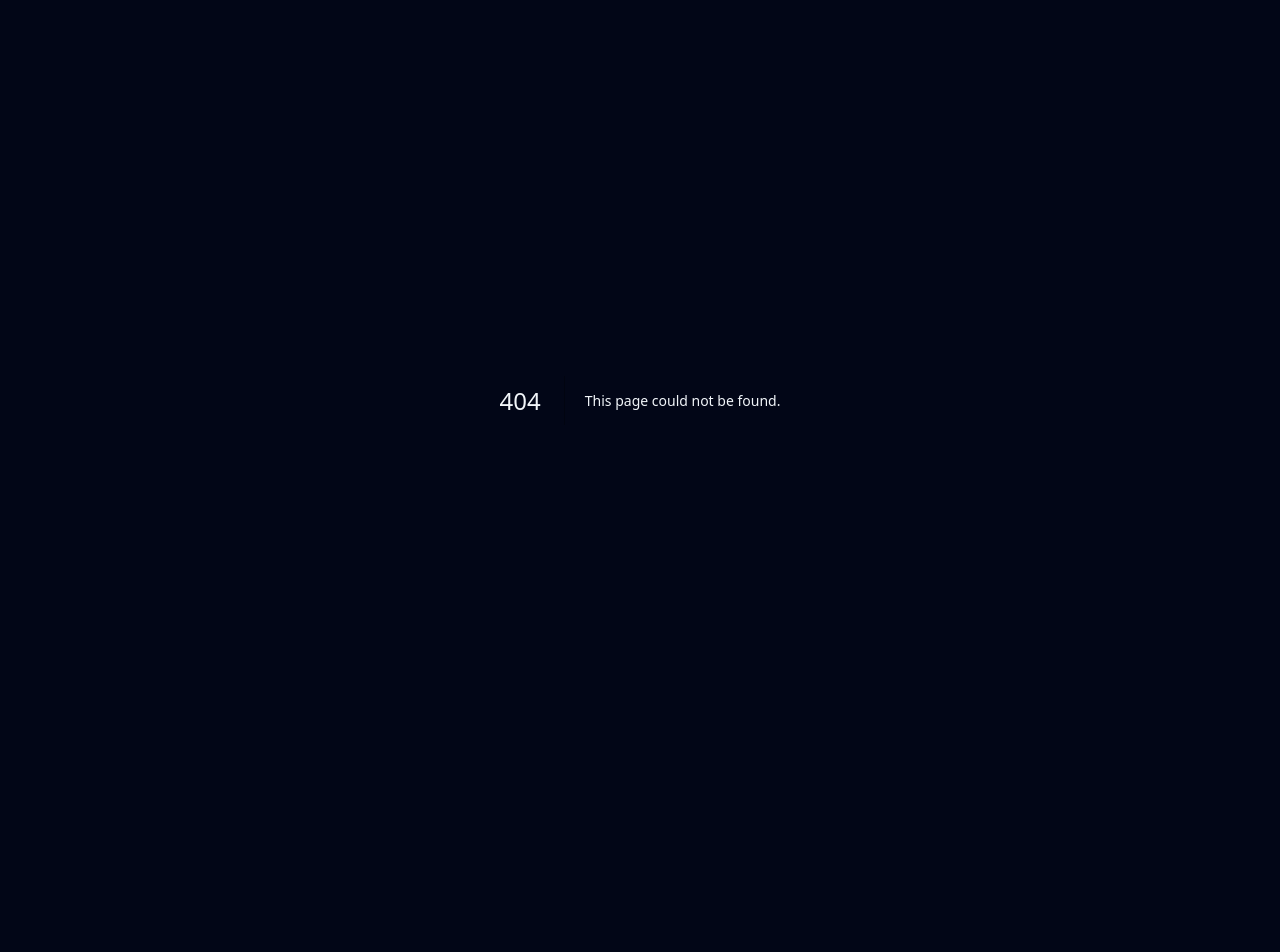
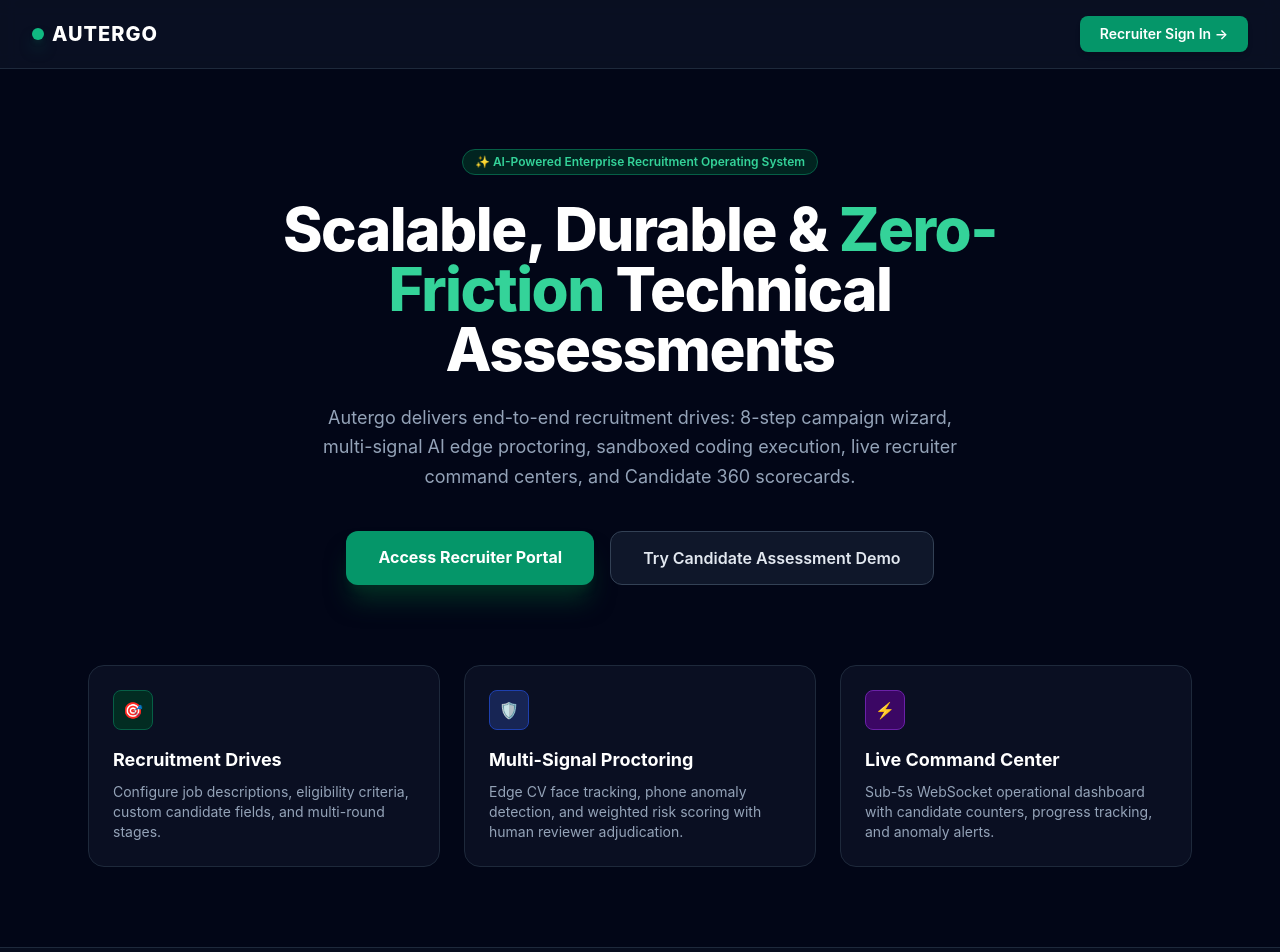
Before and after one commit to Autergo/Autergo-Recruitement-Platform, a Next.js app in the folder frontend/: page / in a window 1280 px wide. Before the commit this address had no page. Shown: the top 952 px of the page. Before the commit the page ends 800 px from the top, so only its background shows below. Built offline with nearby package versions, Linux system fonts and the light colour scheme.

Commit message:
feat(frontend): add modern home landing page routing to recruiter login and candidate assessment demo

```diff
--- /dev/null
+++ b/frontend/src/app/page.tsx
@@ -0,0 +1,105 @@
+'use client';
+
+import { useEffect } from 'react';
+import { useRouter } from 'next/navigation';
+import Link from 'next/link';
+
+export default function HomePage() {
+  const router = useRouter();
+
+  useEffect(() => {
+    // Check if recruiter is logged in
+    const token = localStorage.getItem('autergo_token');
+    if (token) {
+      router.push('/dashboard');
+    }
+  }, [router]);
+
+  return (
+    <div className="min-h-screen bg-slate-950 text-slate-100 flex flex-col justify-between">
+      {/* Navigation Header */}
+      <header className="border-b border-slate-800 bg-slate-900/60 backdrop-blur px-8 py-4 flex justify-between items-center">
+        <div className="flex items-center gap-2">
+          <span className="w-3 h-3 rounded-full bg-emerald-500 shadow-lg shadow-emerald-500/50"></span>
+          <span className="text-xl font-extrabold tracking-wider text-white">AUTERGO</span>
+        </div>
+        <div className="flex items-center gap-4">
+          <Link
+            href="/login"
+            className="px-5 py-2 bg-emerald-600 hover:bg-emerald-500 text-white text-sm font-semibold rounded-lg shadow-md transition-all"
+          >
+            Recruiter Sign In &rarr;
+          </Link>
+        </div>
+      </header>
+
+      {/* Hero Section */}
+      <main className="max-w-6xl mx-auto px-6 py-20 text-center flex-1 flex flex-col justify-center items-center">
+        <div className="inline-flex items-center gap-2 px-3 py-1 bg-emerald-950/80 border border-emerald-800 text-emerald-400 text-xs font-semibold rounded-full mb-6">
+          <span>✨ AI-Powered Enterprise Recruitment Operating System</span>
+        </div>
+
+        <h1 className="text-5xl md:text-6xl font-extrabold tracking-tight text-white max-w-4xl leading-tight mb-6">
+          Scalable, Durable & <span className="text-emerald-400">Zero-Friction</span> Technical Assessments
+        </h1>
+
+        <p className="text-lg text-slate-400 max-w-2xl mb-10 leading-relaxed">
+          Autergo delivers end-to-end recruitment drives: 8-step campaign wizard, multi-signal AI edge proctoring, sandboxed coding execution, live recruiter command centers, and Candidate 360 scorecards.
+        </p>
+
+        <div className="flex flex-wrap gap-4 justify-center">
+          <Link
+            href="/login"
+            className="px-8 py-3.5 bg-emerald-600 hover:bg-emerald-500 text-white font-bold rounded-xl shadow-xl shadow-emerald-950 transition-all text-base"
+          >
+            Access Recruiter Portal
+          </Link>
+          <Link
+            href="/test/demo-invite-token-12345/verify"
+            className="px-8 py-3.5 bg-slate-900 hover:bg-slate-800 border border-slate-700 text-slate-200 font-semibold rounded-xl transition-all text-base"
+          >
+            Try Candidate Assessment Demo
+          </Link>
+        </div>
+
+        {/* Feature Grid */}
+        <div className="grid grid-cols-1 md:grid-cols-3 gap-6 text-left mt-20 w-full">
+          <div className="p-6 bg-slate-900/60 border border-slate-800 rounded-2xl">
+            <div className="w-10 h-10 rounded-lg bg-emerald-950 border border-emerald-800 flex items-center justify-center text-emerald-400 font-bold mb-4">
+              🎯
+            </div>
+            <h3 className="text-lg font-bold text-white mb-2">Recruitment Drives</h3>
+            <p className="text-sm text-slate-400">
+              Configure job descriptions, eligibility criteria, custom candidate fields, and multi-round stages.
+            </p>
+          </div>
+
+          <div className="p-6 bg-slate-900/60 border border-slate-800 rounded-2xl">
+            <div className="w-10 h-10 rounded-lg bg-blue-950 border border-blue-800 flex items-center justify-center text-blue-400 font-bold mb-4">
+              🛡️
+            </div>
+            <h3 className="text-lg font-bold text-white mb-2">Multi-Signal Proctoring</h3>
+            <p className="text-sm text-slate-400">
+              Edge CV face tracking, phone anomaly detection, and weighted risk scoring with human reviewer adjudication.
+            </p>
+          </div>
+
+          <div className="p-6 bg-slate-900/60 border border-slate-800 rounded-2xl">
+            <div className="w-10 h-10 rounded-lg bg-purple-950 border border-purple-800 flex items-center justify-center text-purple-400 font-bold mb-4">
+              ⚡
+            </div>
+            <h3 className="text-lg font-bold text-white mb-2">Live Command Center</h3>
+            <p className="text-sm text-slate-400">
+              Sub-5s WebSocket operational dashboard with candidate counters, progress tracking, and anomaly alerts.
+            </p>
+          </div>
+        </div>
+      </main>
+
+      {/* Footer */}
+      <footer className="border-t border-slate-800 bg-slate-900/40 py-6 text-center text-xs text-slate-500">
+        Autergo Enterprise Recruitment Platform &bull; Built with FastAPI, Next.js 14, and Multi-Tier LLM Architecture.
+      </footer>
+    </div>
+  );
+}
```
Also changed, not shown: 1 other file (tests, documents, lock files or other folders).
